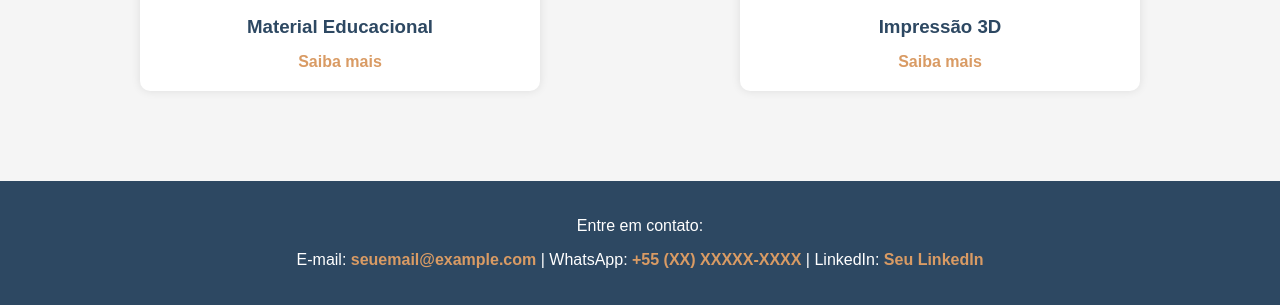
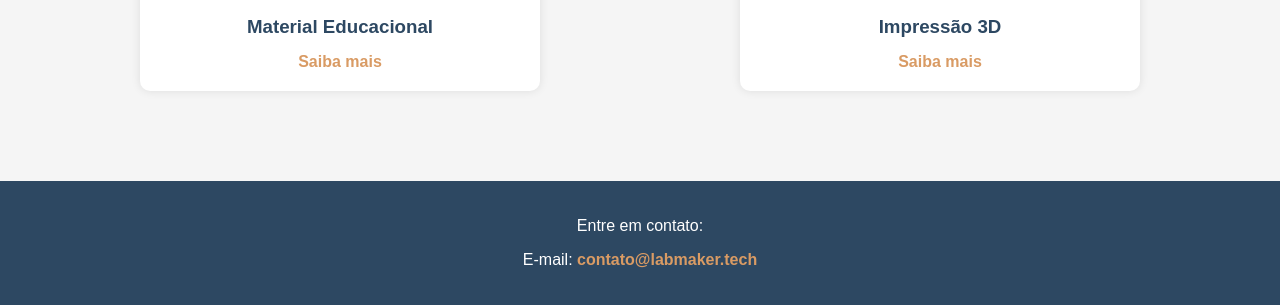
Before and after one commit to vinihsouza/labmakertech, a plain HTML site: page index.html in a window 1280 px wide. Shown: the part 989-1294 px from the top of the page. Drawn offline with Linux system fonts and the light colour scheme.

Commit message:
Update index.html

```diff
--- a/index.html
+++ b/index.html
@@ -125,9 +125,9 @@
     <footer>
         <p>Entre em contato:</p>
         <p>
-            E-mail: <a href="mailto:seuemail@example.com">seuemail@example.com</a> |
-            WhatsApp: <a href="https://wa.me/seunumerowhatsapp">+55 (XX) XXXXX-XXXX</a> |
-            LinkedIn: <a href="https://www.linkedin.com/in/seulinkedin" target="_blank">Seu LinkedIn</a>
+            E-mail: <a href="mailto:contato@labmaker.tech">contato@labmaker.tech</a><!-- |-->
+            <!--WhatsApp: <a href="https://wa.me/seunumerowhatsapp">+55 (XX) XXXXX-XXXX</a> |-->
+            <!--LinkedIn: <a href="https://www.linkedin.com/in/seulinkedin" target="_blank">Seu LinkedIn</a>-->
         </p>
     </footer>
 
```
